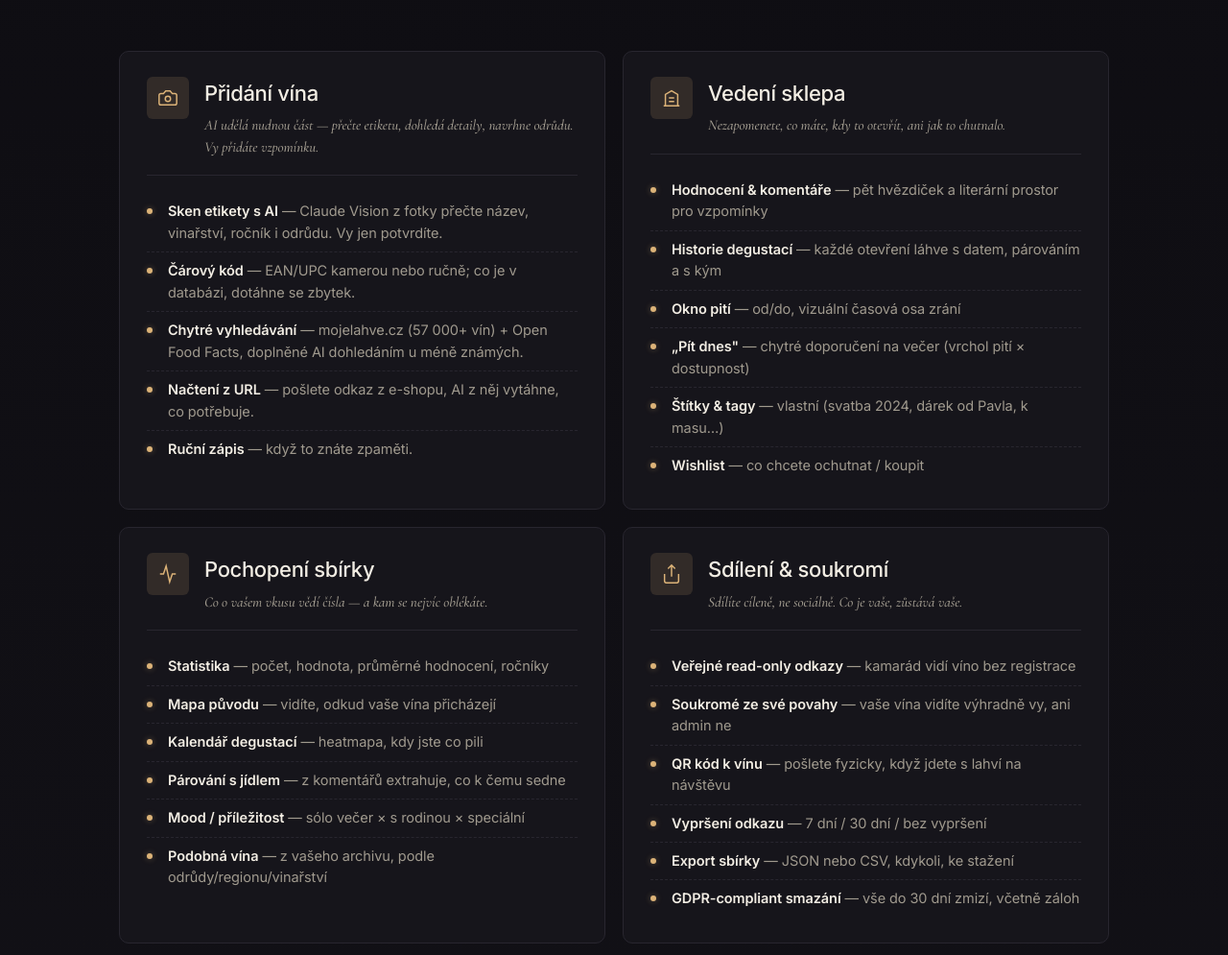
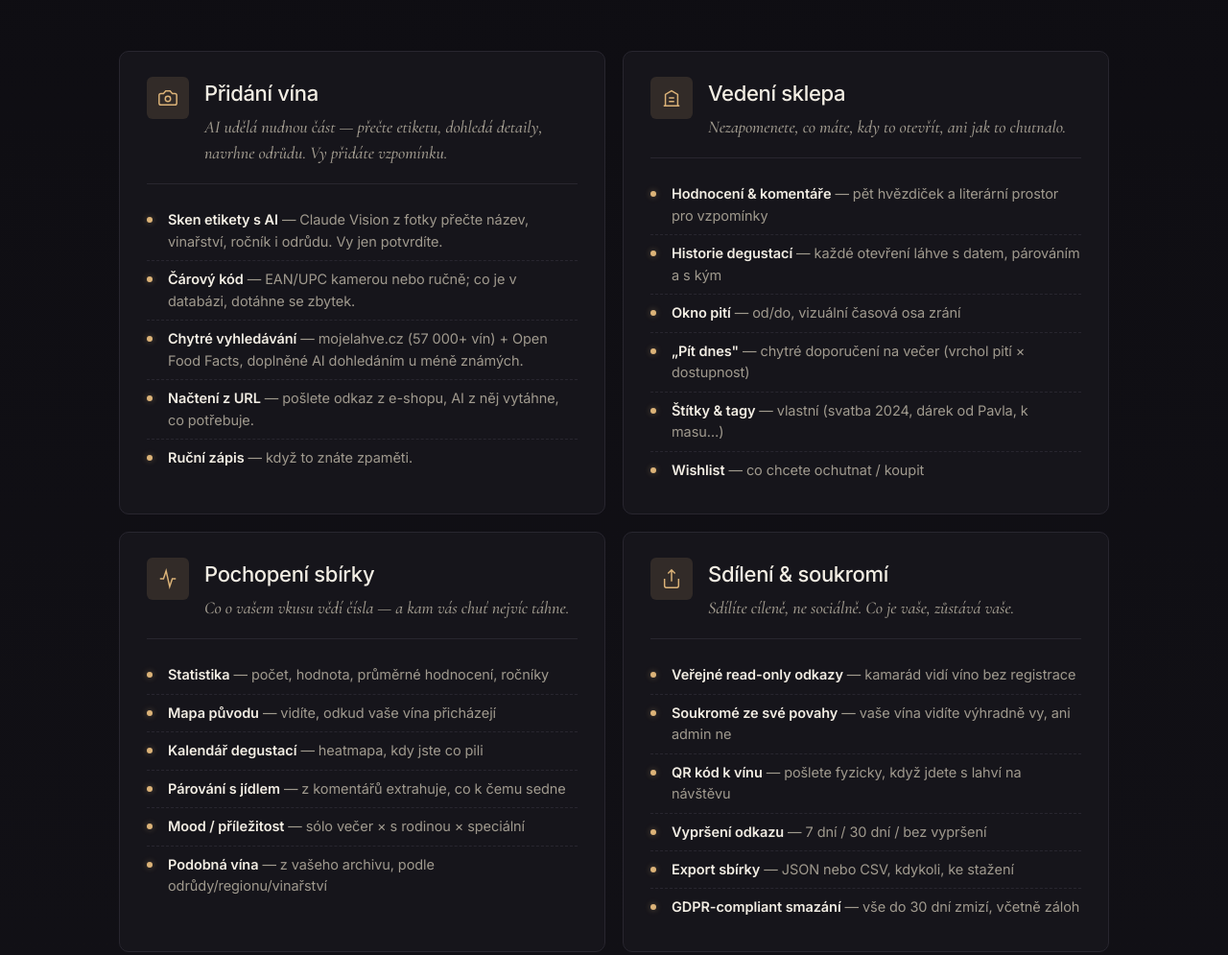
Before and after one commit to KamilJurik/wines, a plain HTML site: page index.html in a window 1280 px wide. Shown: the part 1741-2736 px from the top of the page at 96% size. Drawn offline with nearby package versions, Linux system fonts and the light colour scheme.

Commit message:
copy/style(landing): bump pillar subtitles, fix awkward metaphor
- .pillar-sub bumped 15px → 18px so the italic descriptions under each
  pillar header are easier to read.
- Replaced "kam se nejvíc oblékáte" in the Pochopení sbírky pillar with
  "kam vás chuť nejvíc táhne" — the original metaphor didn't land in
  Czech (wine doesn't get dressed).

```diff
--- a/index.html
+++ b/index.html
@@ -827,7 +827,7 @@
     .pillar-sub {
       font-family: var(--serif-italic);
       font-style: italic;
-      font-size: 15px;
+      font-size: 18px;
       color: var(--text-2);
       line-height: 1.5;
     }
@@ -2118,7 +2118,7 @@
             </div>
             <div>
               <h3>Pochopení sbírky</h3>
-              <p class="pillar-sub">Co o vašem vkusu vědí čísla — a kam se nejvíc oblékáte.</p>
+              <p class="pillar-sub">Co o vašem vkusu vědí čísla — a kam vás chuť nejvíc táhne.</p>
             </div>
           </div>
           <ul class="pillar-list">
```
